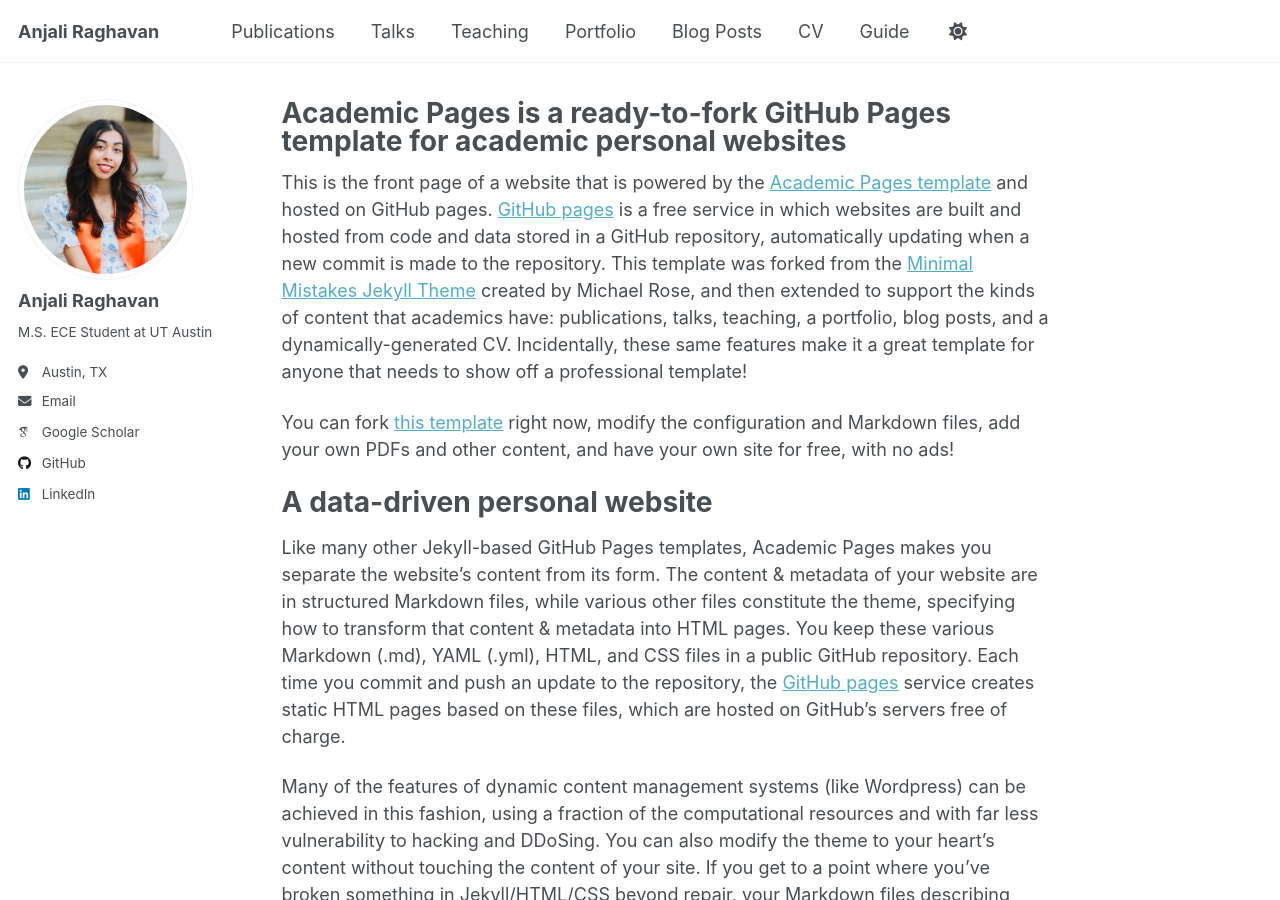
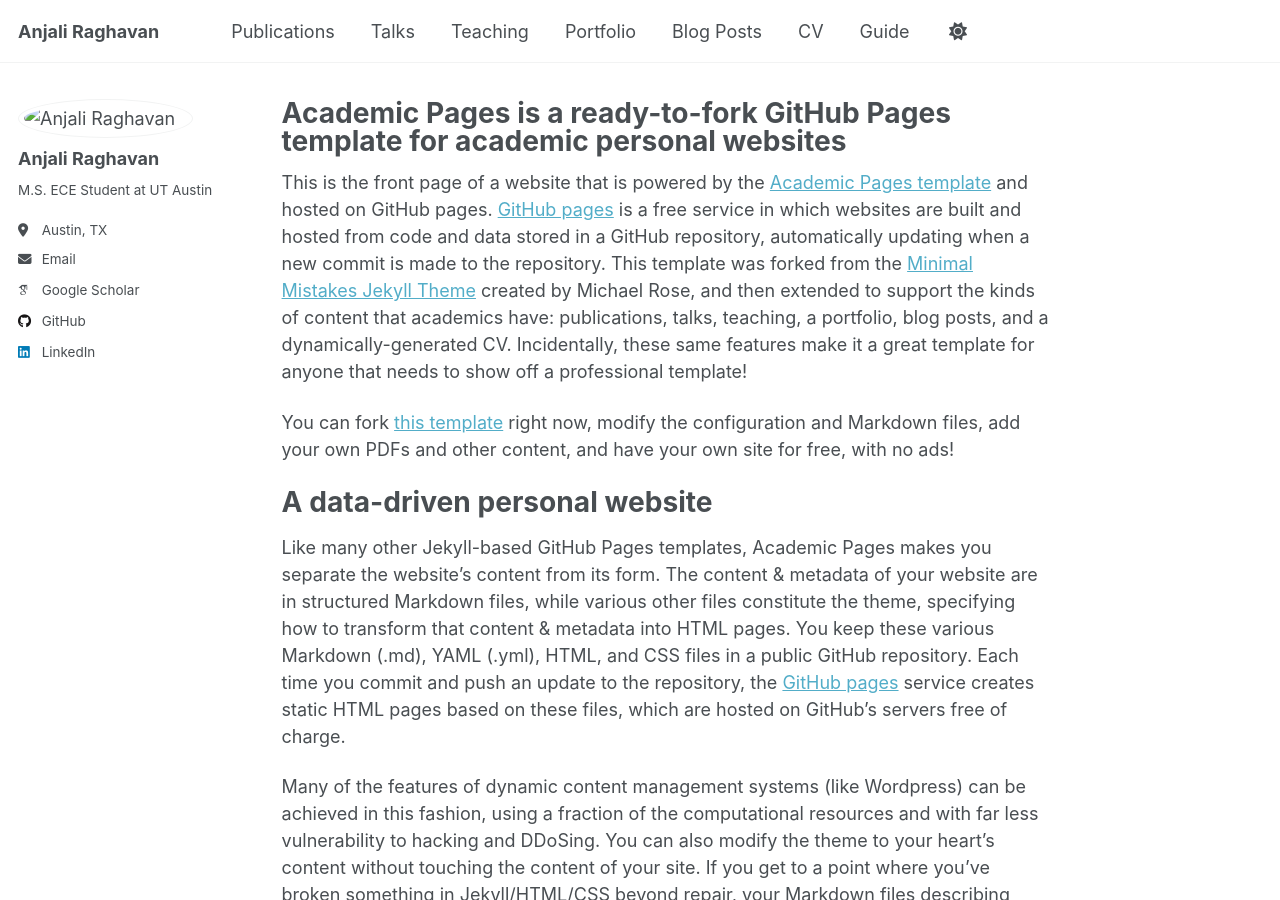
Before and after one commit to anjalir101/anjalir101.github.io, a Jekyll site: the page built from _pages/about.md, in a window 1280 px wide and 900 px high. Built offline with Jekyll 4.4.1, drawn with Linux system fonts in a browser that asks for light colours; some web fonts are replaced; a script that is not in the unit is left out.

Commit message:
Update _config.yml

```diff
--- a/_config.yml
+++ b/_config.yml
@@ -23,7 +23,7 @@ repository               : "academicpages/academicpages.github.io"
 #               Additional customization can be done by editing /_includes/author-profile.html
 author:
   # Biographic information
-  avatar           : "pfp1.jpg"
+  avatar           : "images/pfp1.jpg"
   name             : "Anjali Raghavan"
   pronouns         : # example: "she/her"
   bio              : "M.S. ECE Student at UT Austin"
```
